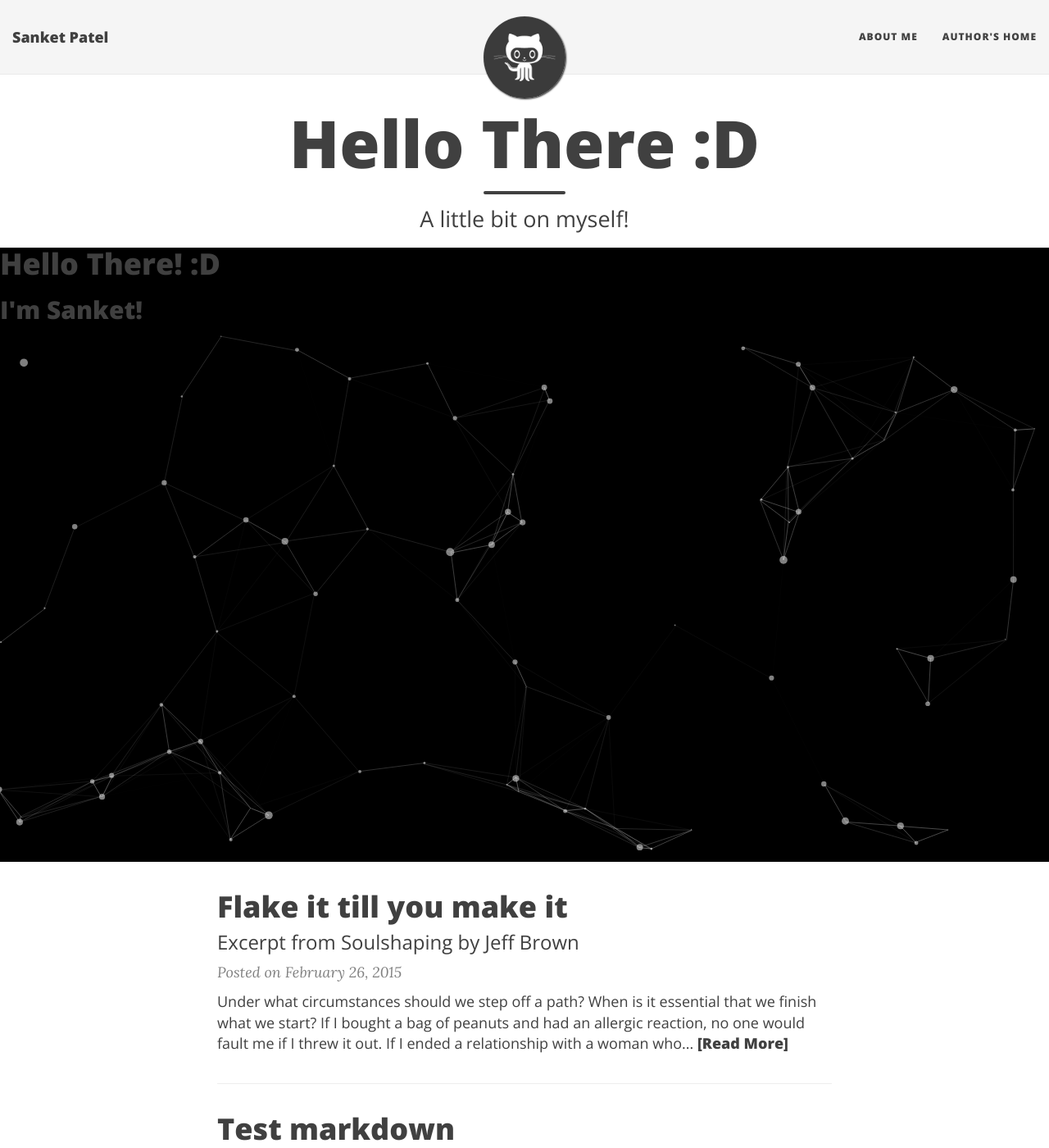
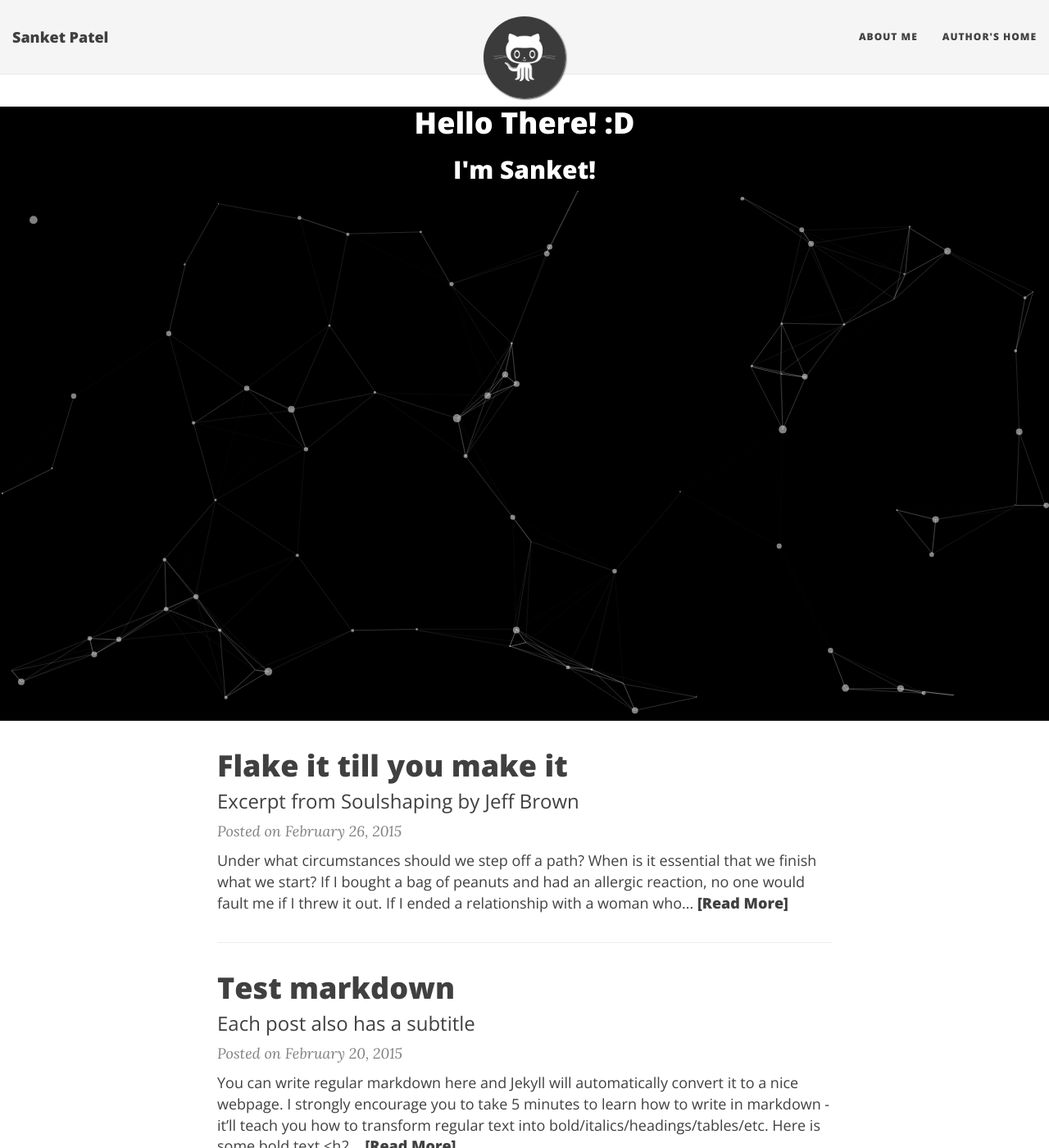
Before and after one commit to sanketplus/sanketplus.github.io, a Jekyll site: the page built from index.html, in a window 1280 px wide and 1400 px high. Shown: the whole window at 82% size. Built offline with Jekyll 4.4.1, drawn with Linux system fonts in a browser that asks for light colours; nearby versions of some CDN libraries; the list of posts is cut into pages by our own code.

Commit message:
CSS o particle div content

```diff
--- a/css/main.css
+++ b/css/main.css
@@ -558,4 +558,6 @@ table tr td :last-child {
   background-size: cover;
   background-position: 50% 50%;
   background-repeat: no-repeat;
+  text-align: center;
+  color: white;
 }
--- a/index.html
+++ b/index.html
@@ -1,10 +1,8 @@
 ---
 layout: page
-title: Hello There :D
-subtitle: A little bit on myself!
 ---
 
-<div id="particles-js"></div>
+
 
 <div class="posts-list">
   {% for post in paginator.posts %}
```
